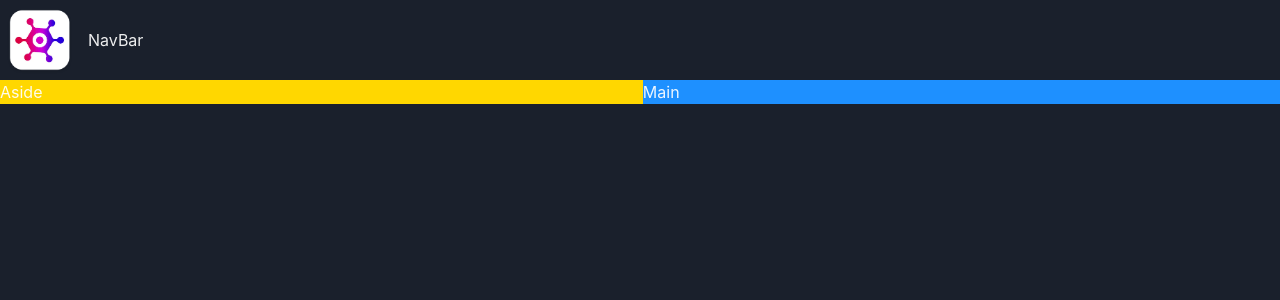
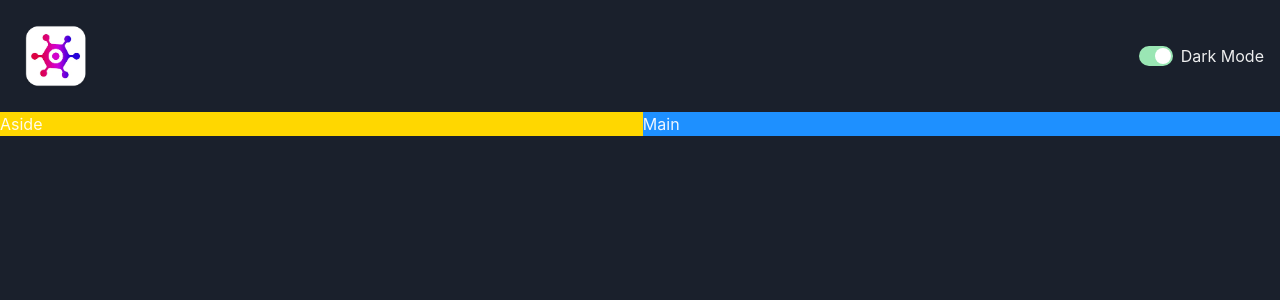
Before and after one commit to toob2/game-hub, a React (Vite) app: page / in a window 1280 px wide. Shown: the top 300 px of the page. Built offline with nearby package versions, Linux system fonts and the light colour scheme.

Commit message:
color mode

```diff
--- /dev/null
+++ b/src/components/ColorModeSwitch.tsx
@@ -0,0 +1,18 @@
+import { HStack, Switch, Text, useColorMode } from "@chakra-ui/react";
+
+const ColorModeSwitch = () => {
+  const { toggleColorMode, colorMode } = useColorMode();
+
+  return (
+    <HStack>
+      <Switch
+        colorScheme="green"
+        isChecked={colorMode === "dark"}
+        onChange={toggleColorMode}
+      />
+      <Text>Dark Mode</Text>
+    </HStack>
+  );
+};
+
+export default ColorModeSwitch;
--- a/src/components/NavBar.tsx
+++ b/src/components/NavBar.tsx
@@ -1,11 +1,12 @@
-import { HStack, Image, Text } from "@chakra-ui/react";
+import { HStack, Image } from "@chakra-ui/react";
 import logo from "../assets/logo.webp";
+import ColorModeSwitch from "./ColorModeSwitch";
 
 const NavBar = () => {
   return (
-    <HStack>
+    <HStack justifyContent="space-between" padding="1rem">
       <Image src={logo} boxSize="5rem" />
-      <Text>NavBar</Text>
+      <ColorModeSwitch />
     </HStack>
   );
 };
```
